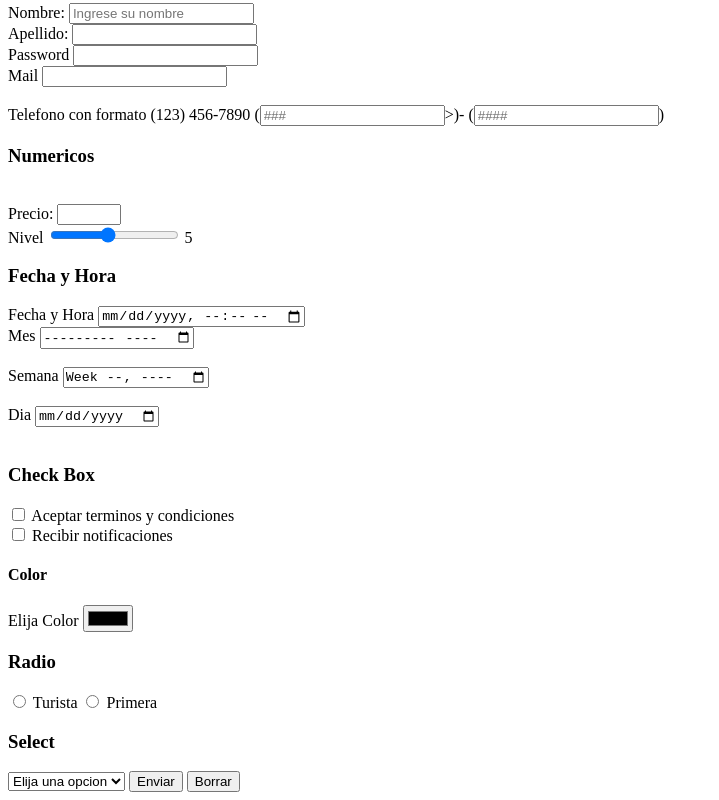
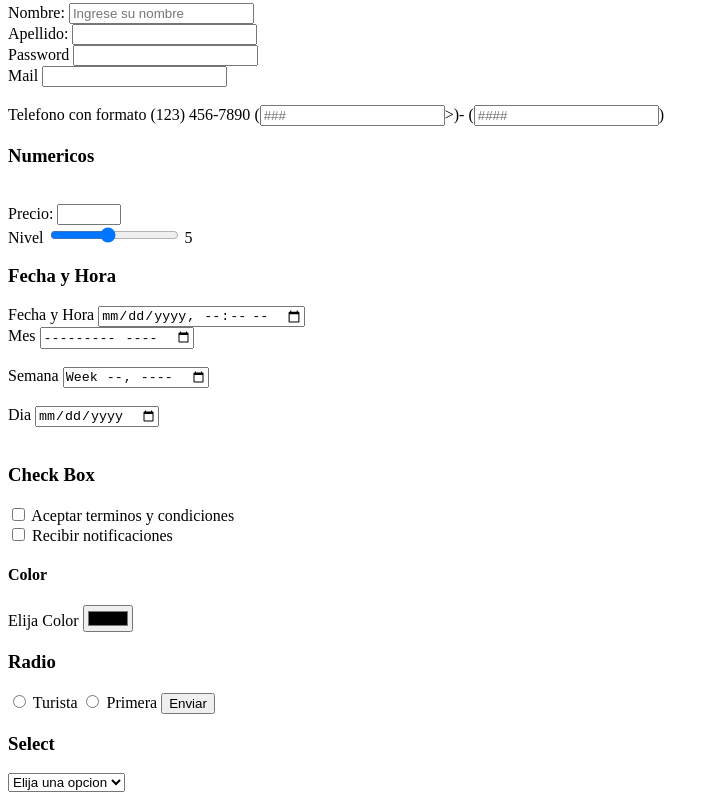
Before and after one commit to MatiasMcCarthy/practica-html, a plain HTML site: page index.html in a window 1280 px wide. Shown: the part 4005-4805 px from the top of the page, without its empty margins (0-719 px from the left). Drawn offline with Linux system fonts and the light colour scheme.

Commit message:
Arregle funcion para cambiar color del textbox y que envie el form al apretar el boton enviar

```diff
--- a/index.html
+++ b/index.html
@@ -232,7 +232,7 @@ documentos html-->
 <input type="radio"  id="radio" name="radio2">
 <label for="radio2">Primera</label>
 
-
+<button type="submit">Enviar</button>
 </form>
 
 <h3>Select</h3>
@@ -243,8 +243,7 @@ documentos html-->
 
 </select>
 
-<input type="submit" value="Enviar">
-<input type="reset" value="Borrar">
+
 
 
 
@@ -262,7 +261,7 @@ documentos html-->
     })
 
     const colorPicker=document.getElementById("color")
-    const tycCheckbox=document.getElementById("labelTyc")
+    const labelTyc=document.getElementById("labelTyc")
     colorPicker.addEventListener("input",function(){
         const selectedColor=colorPicker.value;
         labelTyc.style.color= selectedColor;
```
